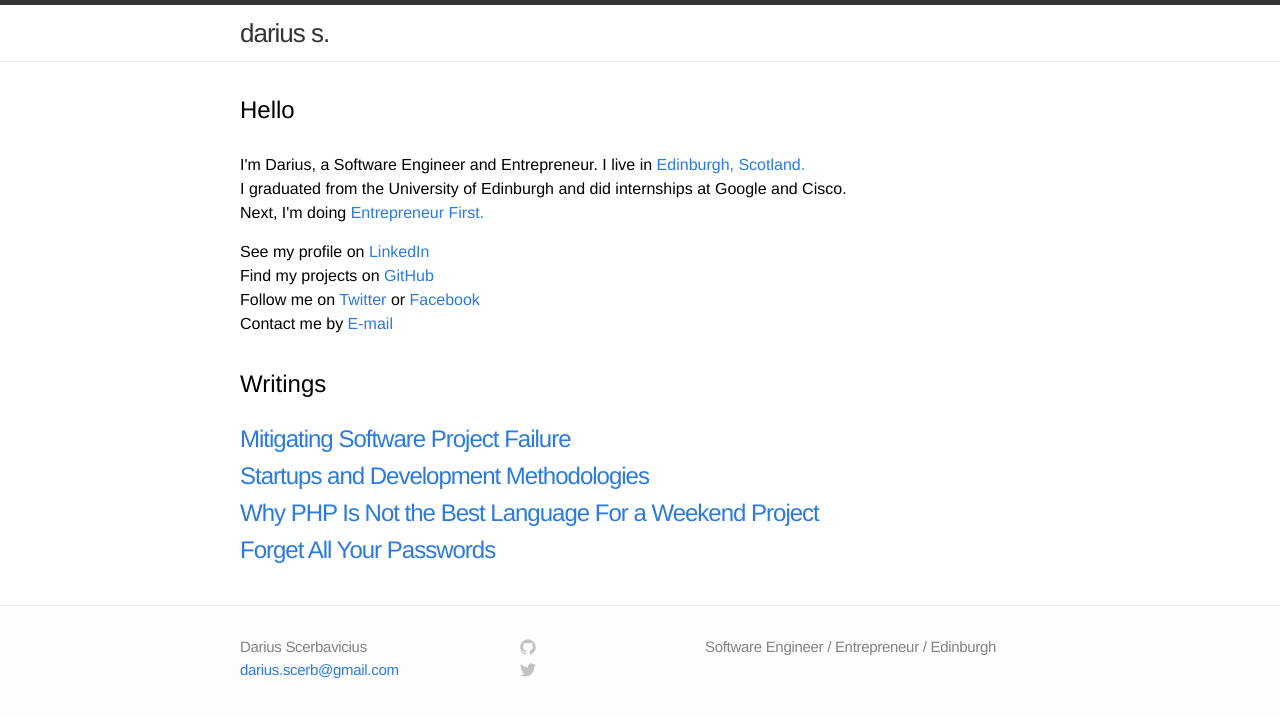
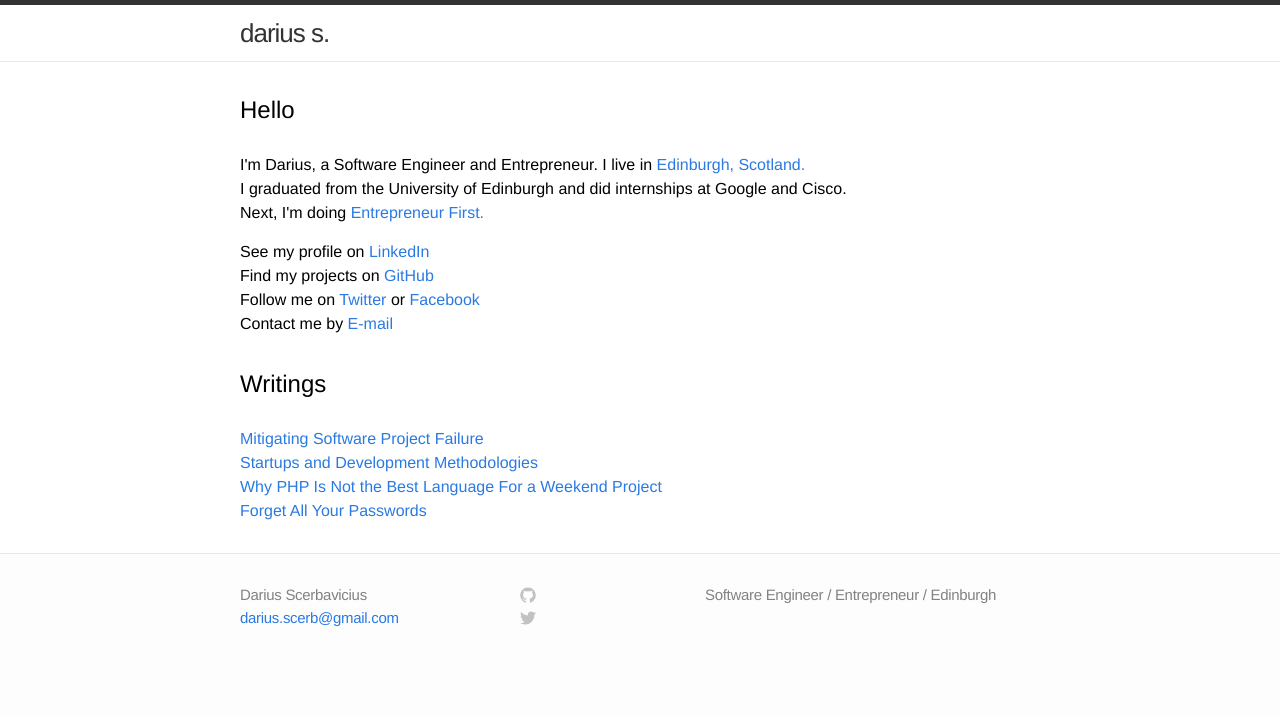
Before and after one commit to darka/dariuss.net, a Jekyll site: the page built from index.html, in a window 1280 px wide. Shown: the top 717 px of the page. Built offline with Jekyll 4.4.1, drawn with Linux system fonts in a browser that asks for light colours.

Commit message:
Fixed writings list font.

```diff
--- a/css/main.css
+++ b/css/main.css
@@ -152,14 +152,6 @@
 
 .posts { list-style-type: none; }
 
-.posts li { margin-bottom: 10px; }
-
-.posts .post-link {
-  font-size: 24px;
-  letter-spacing: -1px;
-  line-height: 1;
-}
-
 .posts .post-date {
   display: block;
   font-size: 15px;
@@ -247,9 +239,6 @@
   margin-bottom: 30px;
   margin-top: 15px;
   list-style: none;
-}
-
-.me li {
 }
 
 .post ul,
```
